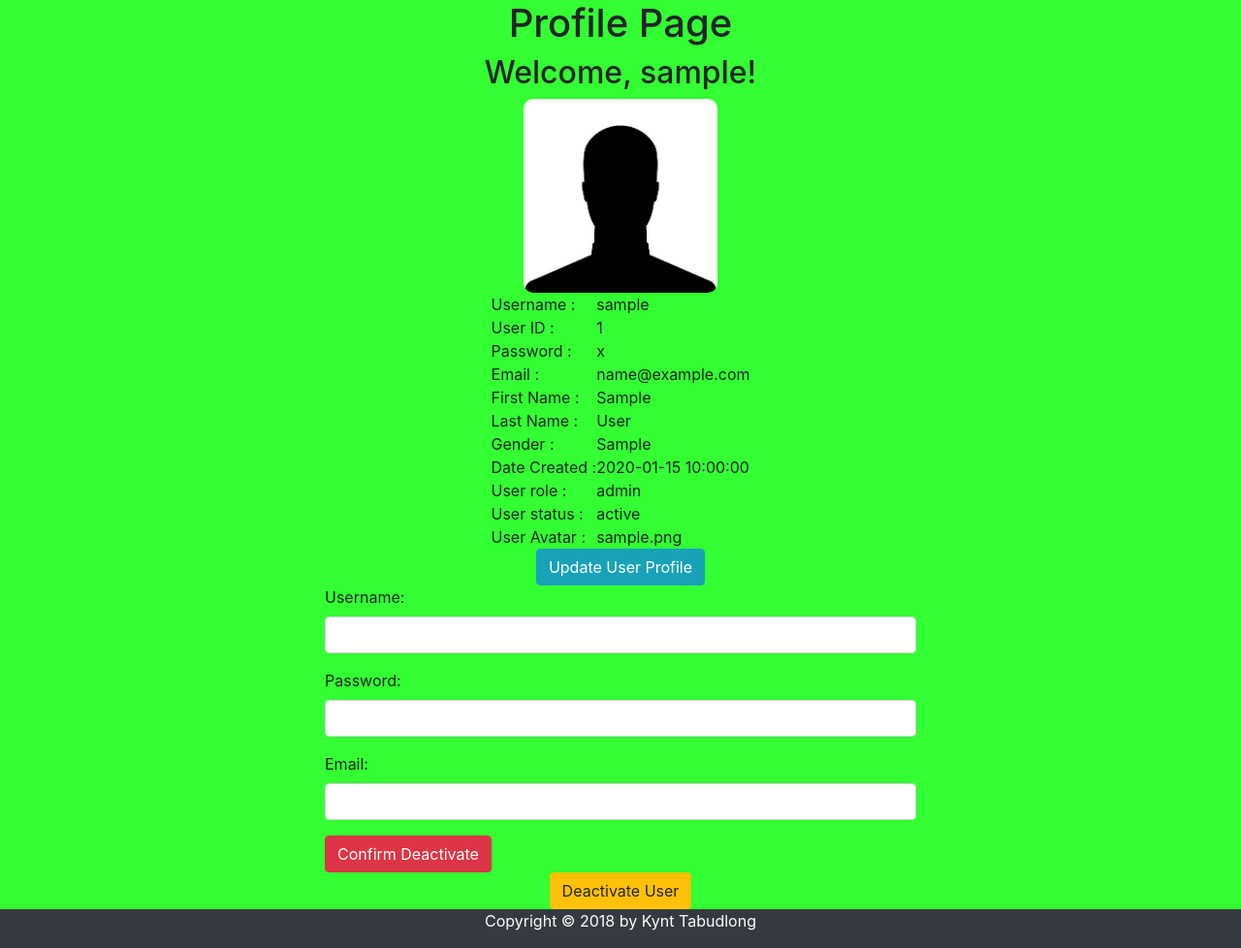
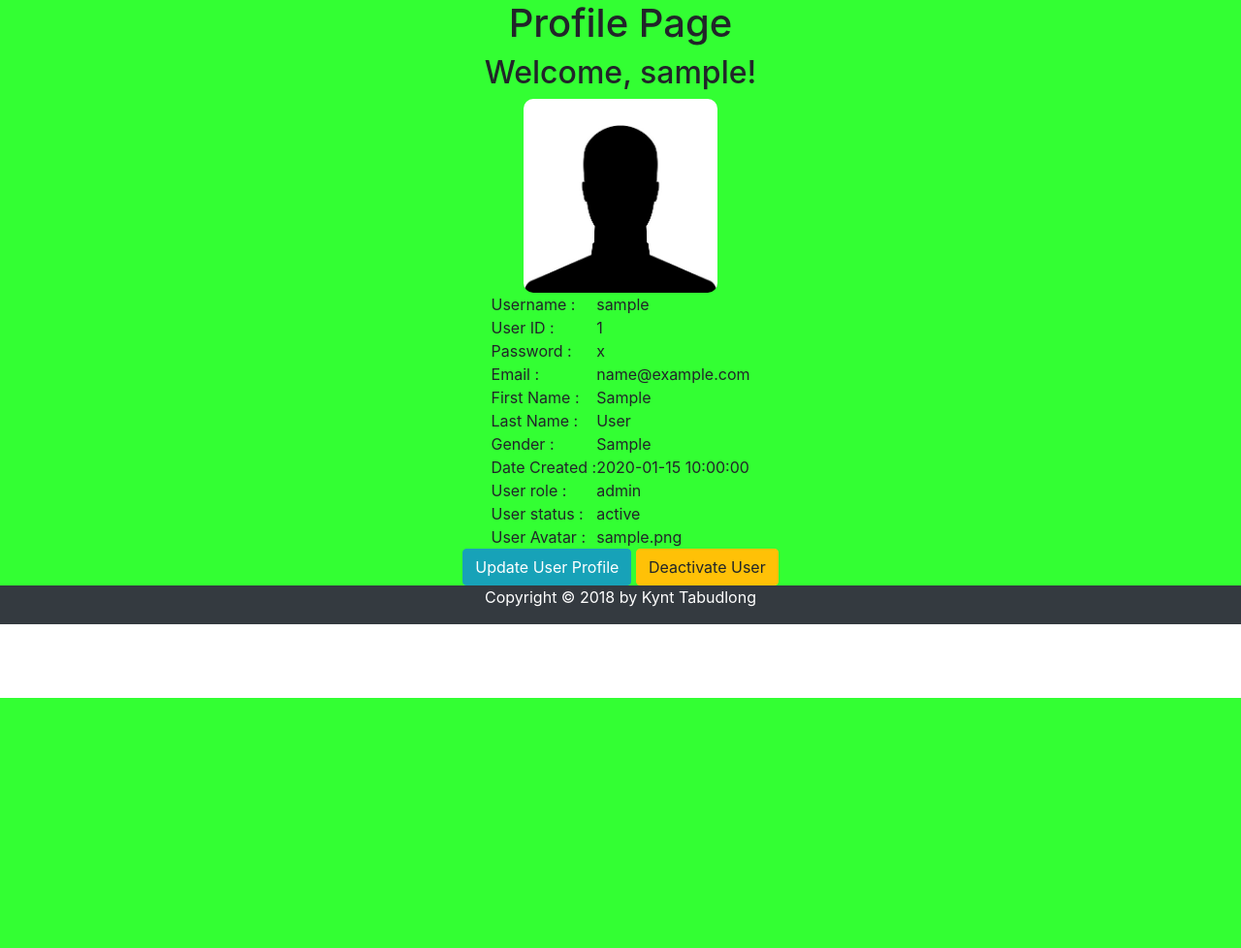
Before and after one commit to knythiey/csp2, a PHP site: page /profile.php in a window 1280 px wide. Shown: the part 80-1058 px from the top of the page at 97% size. After the commit the page ends 800 px from the top, so only its background shows below. Run offline with PHP 8.4, Linux system fonts and the light colour scheme; the visitor is signed in with stand-in values (Sample User, id 1); tables that the repository leaves empty hold one stand-in row (values such as "Sample post").

Commit message:
made errors. havent pushed this commit to the remote @gitlab. will overwrite it by the changes Ive done at Tuitt office may 15, 2018

```diff
--- a/assets/css/style.css
+++ b/assets/css/style.css
@@ -43,3 +43,31 @@ h1 {
 .register-form {
 	height: auto;
 }
+
+/*************************/
+/*	 	  Profile  	 	 */
+/*************************/
+.profileContainer {
+	position: relative;
+}
+
+#deactBtn {
+	display: inline-block;
+}
+
+#validateDeactivateUser {
+	display: none;
+	width: 50%;
+	margin: 0 auto;
+	text-align: left;
+	position: relative;
+	padding: 0;
+}
+
+#closeDeact {
+	/*border-radius: 50%;*/
+	font-size: .5rem;
+	position: absolute;
+	top:0;
+	right: 0;
+}
--- a/assets/js/script.js
+++ b/assets/js/script.js
@@ -140,6 +140,16 @@ $(document).ready(function(){
 	//   PROFILE   //
 	/////////////////
 
+	$('#deactBtn').on("click", function(){
+		$(this).toggle();
+		$("#validateDeactivateUser").toggle();
+	})
+
+	$("#closeDeact").on("click", function(){
+		$("#deactBtn").toggle();
+		$("#validateDeactivateUser").toggle();
+	});
+
 	/////////////////
 	//   PROFILE   //
 	/////////////////
--- a/categories.php
+++ b/categories.php
@@ -5,7 +5,7 @@
 	?>
 	<?php
 	function getTitle(){
-		echo "id Category Page";
+		echo "Category Page";
 	}
 ?>
 </head>
@@ -13,7 +13,7 @@
 	<?php include "../partials/navbar.php"; ?>
 	<div class="main-wrapper">
 
-		<h1> id Category Page</h1>
+		<h1> Category Page</h1>
 
 	</div>
 	<?php include "../partials/footer.php"; ?>
--- a/lib/validateDeactivateUser.php
+++ b/lib/validateDeactivateUser.php
@@ -28,7 +28,7 @@
 					$_SESSION['user_status'] = $key['user_status'];
 				}
 				$_SESSION['invalid_credentials_msg'] = "";
-				header("Location: ../login.php");
+				header("Location: ../deactivatedUser.php");
 			} else {
 				$_SESSION['invalid_credentials_msg'] = "Invalid Credentials. Try Again!";
 				header("Location: ../profile.php");
--- a/notes/csp2 progress sheet.txt
+++ b/notes/csp2 progress sheet.txt
@@ -44,3 +44,4 @@ finished update user logic
 finsihed deactivating account using user_status data.
 need to add notifs if user has created account, and after updating user details
 next is items CRUD.
+[May 14, 2018 7:30am ]
--- a/partials/navbar.php
+++ b/partials/navbar.php
@@ -38,7 +38,7 @@
 		        </div>
 	      	</li>
 
-	     	<?php if(isset($_SESSION['current_user'])){ ?>
+	     	<?php if(isset($_SESSION['current_user']) && $_SESSION['user_status'] == 1){ ?>
 		     	<li class="nav-item">
 		        	<a class="nav-link" href="cart.php">MY CART</a>
 		     	</li>
@@ -54,7 +54,7 @@
 	     	</li>
 	     	<?php } ?>
 
-	     	<?php if(isset($_SESSION['current_user'])){ ?>
+	     	<?php if(isset($_SESSION['current_user']) && $_SESSION['user_status'] == 1){ ?>
 		     	<li class="nav-item">
 		        	<a class="nav-link" href="logout.php">LOG OUT</a>
 		     	</li>
@@ -66,7 +66,7 @@
 	     	</li>
 	     	<?php } ?>
 
-	     	<?php if(isset($_SESSION['current_user'])){ ?>
+	     	<?php if(isset($_SESSION['current_user']) && $_SESSION['user_status'] == 1){ ?>
 		     	<li class="nav-item">
 		        	<a class="nav-link" href="profile.php">MY PROFILE</a>
 		     	</li>
--- a/profile.php
+++ b/profile.php
@@ -13,6 +13,7 @@
 <body>
 	<?php include "partials/navbar.php"; ?>
 	<div class="main-wrapper" style="text-align: center;">
+		<div class="container" class="profileContainer">
 
 		<h1> Profile Page</h1>
 		<?php
@@ -74,11 +75,12 @@
 			</tbody>
 		</table>
 				<a href="updateProfile.php"><button class="btn btn-info">Update User Profile</button></a>
-				<div class="container" id="validateDeactivateUser" style="width: 50%; margin: 0 auto; text-align: left;">
+				<div class="container" id="validateDeactivateUser" >
 					<?php if(isset($_SESSION['invalid_credentials_msg'])){
 							echo $_SESSION['invalid_credentials_msg'];
 						}
 					?>
+					<button id="closeDeact" class="btn btn-danger">X</button>
 					<form action="lib/validateDeactivateUser.php" method="POST">
 						<div class="form-group">
 							<label for="username">Username: </label>
@@ -95,7 +97,7 @@
 						<button class="btn btn-danger" id="confirmDeactUser" type="submit">Confirm Deactivate</button>
 					</form>
 				</div>
-				<a href="#validateDeactivateUser"><button class="btn btn-warning">Deactivate User</button></a>
+				<a href="#validateDeactivateUser" id="deactBtn"><button class="btn btn-warning">Deactivate User</button></a>
 
 				<?php
 					$_SESSION['invalid_credentials_msg'] = "";
@@ -108,6 +110,7 @@
 				?>
 				<!-- <img src="assets/img/user_avatar/default_avatar_male.jpg" alt="default_avatar">
 				<h2>No current User, Log in first</h2> -->
-	</div>
+		</div>
+	</div><!-- main wrapper -->
 	<?php include "partials/footer.php"; ?>
 <?php include "partials/foot.php"; ?>
```
Also changed, not shown: deactivatedUser.php (added, +36 -0 lines), login.php (+2 -10 lines).
